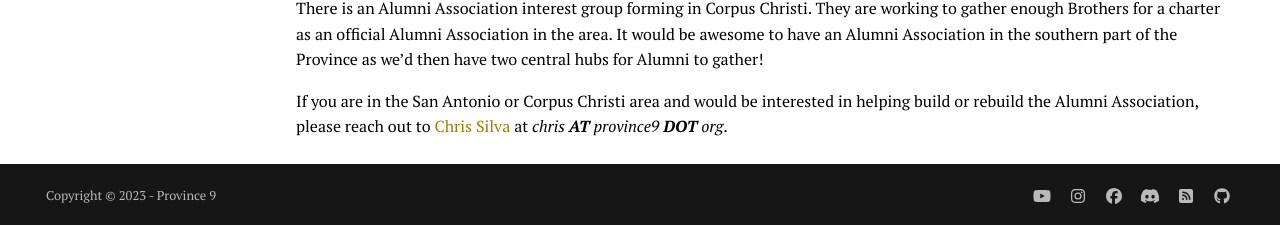
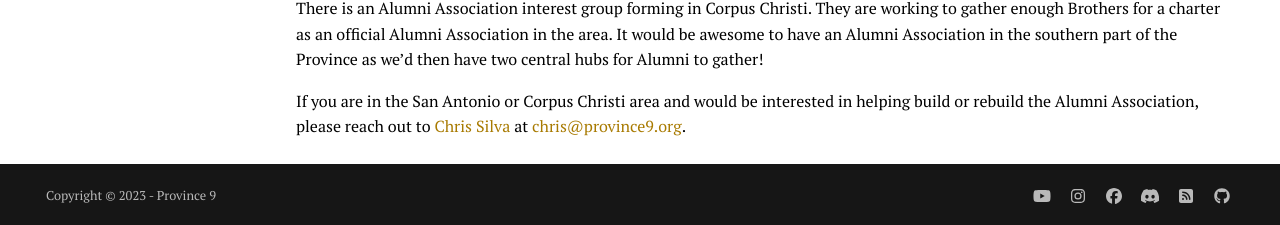
Before and after one commit to Province9/province9.github.io, an MkDocs documentation site: the page built from docs/alumni.md, in a window 1280 px wide and 1176 px high. Shown: the part 948-1173 px from the top of the window. Built offline with MkDocs 1.6.1 and Material for MkDocs 9.7.7, drawn with Linux system fonts in a browser that asks for light colours; comment, search, counter and statistics services are not loaded.

Commit message:
removing email obfuscation

```diff
--- a/docs/alumni.md
+++ b/docs/alumni.md
@@ -38,4 +38,4 @@ Association in the area. It would be awesome to have an Alumni Association in
 the southern part of the Province as we’d then have two central hubs for
 Alumni to gather!
 
-If you are in the San Antonio or Corpus Christi area and would be interested in helping build or rebuild the Alumni Association, please reach out to [Chris Silva](mailto:chris@province9.org) at _chris **AT** province9 **DOT** org_.
+If you are in the San Antonio or Corpus Christi area and would be interested in helping build or rebuild the Alumni Association, please reach out to [Chris Silva](mailto:chris@province9.org) at [chris@province9.org](mailto:chris@province9.org).
```
